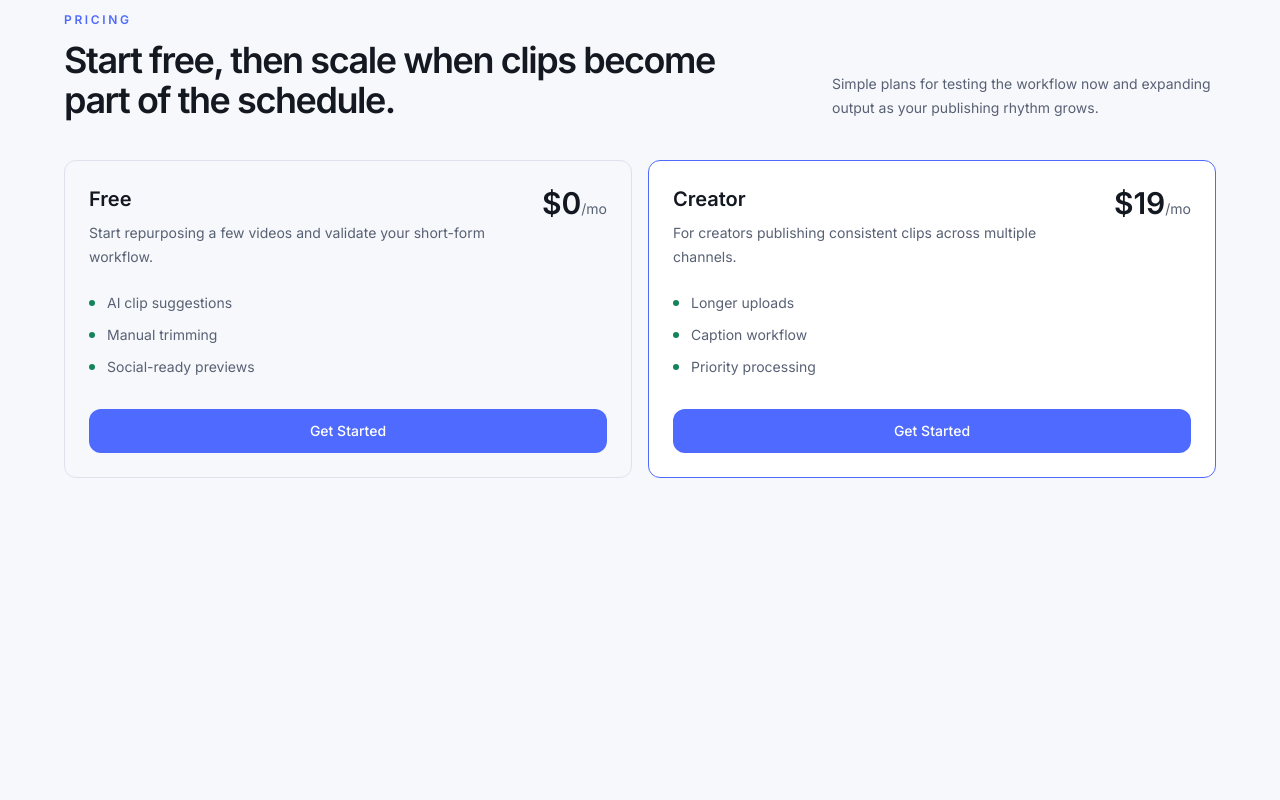
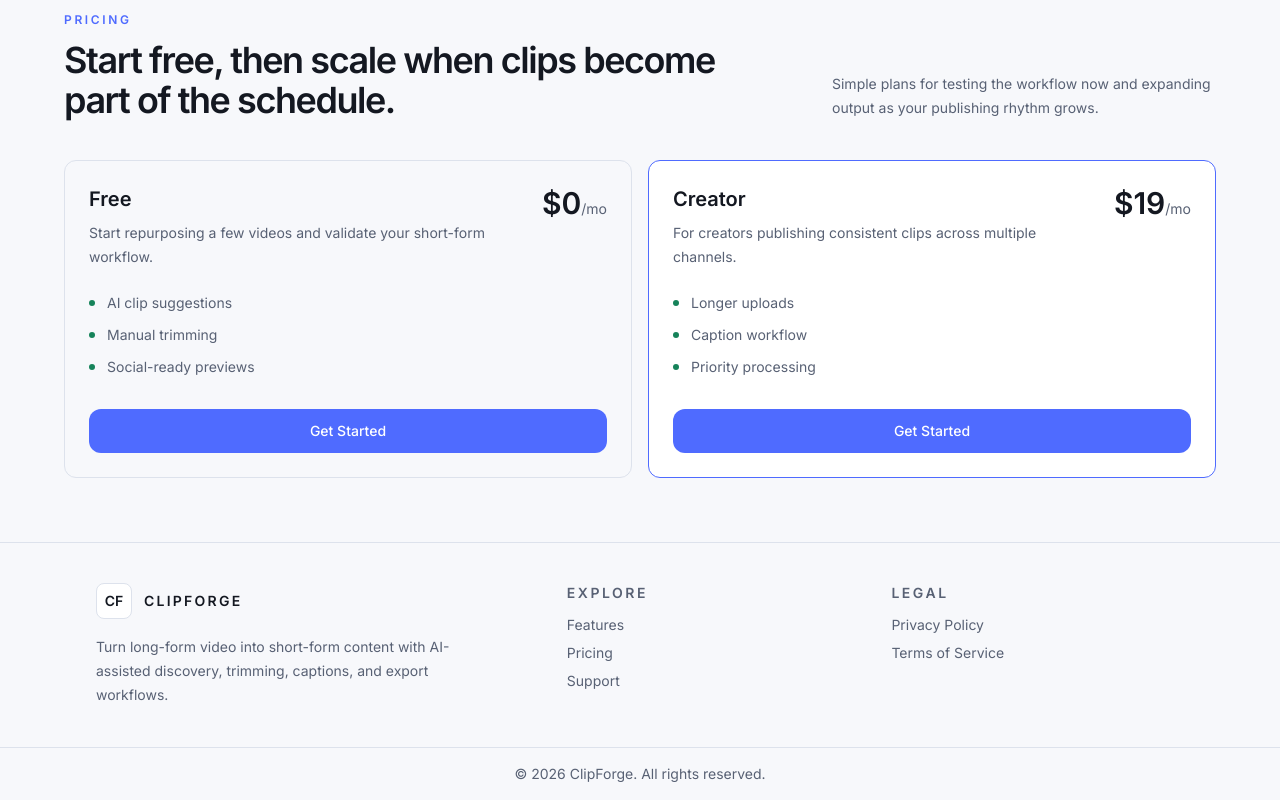
Before and after one commit to yupe23/ClipForge, a Next.js app: page / in a window 1280 px wide. Shown: the part 1644-2444 px from the top of the page. Before the commit the page ends 2186 px from the top, so only its background shows below. Built offline with nearby package versions, Linux system fonts and the light colour scheme; no server answers.

Commit message:
Add landing footer and legal pages

```diff
--- /dev/null
+++ b/app/privacy/page.tsx
@@ -0,0 +1,57 @@
+export default function PrivacyPolicyPage() {
+  return (
+    <main className="min-h-screen bg-[var(--background)] px-4 py-12 text-[var(--text-primary)] sm:px-6 lg:px-8">
+      <div className="mx-auto max-w-4xl">
+        <div className="mb-10">
+          <p className="text-xs font-semibold uppercase tracking-[0.22em] text-[var(--accent)]">Privacy</p>
+          <h1 className="mt-3 text-4xl font-semibold tracking-[-0.04em] text-[var(--text-primary)] sm:text-5xl">
+            Privacy Policy
+          </h1>
+        </div>
+
+        <div className="space-y-8">
+          <section className="rounded-xl border border-[var(--border)] bg-[var(--surface)] p-6 sm:p-8">
+            <h2 className="text-xl font-semibold text-[var(--text-primary)]">Overview</h2>
+            <p className="mt-3 text-base leading-7 text-[var(--text-secondary)]">
+              ClipForge is committed to protecting your privacy. This policy explains what information we collect,
+              how we use it, and the choices you have when using our platform.
+            </p>
+          </section>
+
+          <section className="rounded-xl border border-[var(--border)] bg-[var(--surface)] p-6 sm:p-8">
+            <h2 className="text-xl font-semibold text-[var(--text-primary)]">Information we collect</h2>
+            <p className="mt-3 text-base leading-7 text-[var(--text-secondary)]">
+              We may collect account information such as your name, email address, and authentication details, as
+              well as project data, uploaded media metadata, generated clips, and usage information needed to improve
+              the service.
+            </p>
+          </section>
+
+          <section className="rounded-xl border border-[var(--border)] bg-[var(--surface)] p-6 sm:p-8">
+            <h2 className="text-xl font-semibold text-[var(--text-primary)]">How we use information</h2>
+            <p className="mt-3 text-base leading-7 text-[var(--text-secondary)]">
+              Your information helps us provide account access, personalize workflows, support project history,
+              improve model quality, maintain security, and respond to support requests.
+            </p>
+          </section>
+
+          <section className="rounded-xl border border-[var(--border)] bg-[var(--surface)] p-6 sm:p-8">
+            <h2 className="text-xl font-semibold text-[var(--text-primary)]">Cookies and analytics</h2>
+            <p className="mt-3 text-base leading-7 text-[var(--text-secondary)]">
+              We may use cookies and similar technologies to remember your preferences, maintain session state, and
+              understand how visitors engage with our product. Analytics help us improve performance and reliability.
+            </p>
+          </section>
+
+          <section className="rounded-xl border border-[var(--border)] bg-[var(--surface)] p-6 sm:p-8">
+            <h2 className="text-xl font-semibold text-[var(--text-primary)]">Your choices</h2>
+            <p className="mt-3 text-base leading-7 text-[var(--text-secondary)]">
+              You may update account settings, manage your personal information, or request deletion of certain data
+              where applicable. We will process requests in accordance with our service commitments and applicable law.
+            </p>
+          </section>
+        </div>
+      </div>
+    </main>
+  );
+}
--- /dev/null
+++ b/app/terms/page.tsx
@@ -0,0 +1,56 @@
+export default function TermsOfServicePage() {
+  return (
+    <main className="min-h-screen bg-[var(--background)] px-4 py-12 text-[var(--text-primary)] sm:px-6 lg:px-8">
+      <div className="mx-auto max-w-4xl">
+        <div className="mb-10">
+          <p className="text-xs font-semibold uppercase tracking-[0.22em] text-[var(--accent)]">Legal</p>
+          <h1 className="mt-3 text-4xl font-semibold tracking-[-0.04em] text-[var(--text-primary)] sm:text-5xl">
+            Terms of Service
+          </h1>
+        </div>
+
+        <div className="space-y-8">
+          <section className="rounded-xl border border-[var(--border)] bg-[var(--surface)] p-6 sm:p-8">
+            <h2 className="text-xl font-semibold text-[var(--text-primary)]">Acceptance of terms</h2>
+            <p className="mt-3 text-base leading-7 text-[var(--text-secondary)]">
+              By creating an account or using ClipForge, you agree to these Terms of Service and any applicable
+              policies. If you do not agree with these terms, you should not use the service.
+            </p>
+          </section>
+
+          <section className="rounded-xl border border-[var(--border)] bg-[var(--surface)] p-6 sm:p-8">
+            <h2 className="text-xl font-semibold text-[var(--text-primary)]">Use of the service</h2>
+            <p className="mt-3 text-base leading-7 text-[var(--text-secondary)]">
+              You are responsible for the content you upload, your account security, and your compliance with
+              applicable laws and platform rules. We provide the service for lawful personal and business use.
+            </p>
+          </section>
+
+          <section className="rounded-xl border border-[var(--border)] bg-[var(--surface)] p-6 sm:p-8">
+            <h2 className="text-xl font-semibold text-[var(--text-primary)]">Content ownership</h2>
+            <p className="mt-3 text-base leading-7 text-[var(--text-secondary)]">
+              You retain ownership of the content you upload. By using the platform, you grant us the rights necessary
+              to process, transform, and deliver the service to you, including generating clips and exported assets.
+            </p>
+          </section>
+
+          <section className="rounded-xl border border-[var(--border)] bg-[var(--surface)] p-6 sm:p-8">
+            <h2 className="text-xl font-semibold text-[var(--text-primary)]">Service availability</h2>
+            <p className="mt-3 text-base leading-7 text-[var(--text-secondary)]">
+              We strive to keep the service reliable and available, but uptime, feature availability, and processing
+              times may vary depending on system load, maintenance, or third-party service dependencies.
+            </p>
+          </section>
+
+          <section className="rounded-xl border border-[var(--border)] bg-[var(--surface)] p-6 sm:p-8">
+            <h2 className="text-xl font-semibold text-[var(--text-primary)]">Termination</h2>
+            <p className="mt-3 text-base leading-7 text-[var(--text-secondary)]">
+              We may suspend or terminate access if a user violates these terms, engages in abusive conduct, or
+              otherwise poses a risk to the platform, other users, or the integrity of the service.
+            </p>
+          </section>
+        </div>
+      </div>
+    </main>
+  );
+}
--- a/components/landing/landing-page.tsx
+++ b/components/landing/landing-page.tsx
@@ -1,6 +1,7 @@
 import { HeroSection } from '@/components/landing/hero-section';
 import { PricingSection } from '@/components/landing/pricing-section';
 import { SiteHeader } from '@/components/landing/site-header';
+import Link from 'next/link';
 
 const features = [
   {
@@ -33,7 +34,73 @@ export function LandingPage({ isSignedIn }: LandingPageProps) {
         <FeaturesSection />
         <PricingSection isSignedIn={isSignedIn} />
       </main>
+      <Footer />
     </div>
+  );
+}
+
+function Footer() {
+  const year = new Date().getFullYear();
+
+  return (
+    <footer className="border-t border-[var(--border)] bg-[var(--background)]">
+      <div className="mx-auto grid max-w-6xl gap-8 px-4 py-10 sm:px-6 lg:grid-cols-[1.5fr_1fr_1fr] lg:px-8">
+        <div>
+          <div className="flex items-center gap-3">
+            <div className="flex h-9 w-9 items-center justify-center rounded-lg border border-[var(--border)] bg-[var(--surface)] text-sm font-semibold text-[var(--text-primary)]">
+              CF
+            </div>
+            <span className="text-sm font-semibold tracking-[0.16em] text-[var(--text-primary)]">CLIPFORGE</span>
+          </div>
+          <p className="mt-4 max-w-sm text-sm leading-6 text-[var(--text-secondary)]">
+            Turn long-form video into short-form content with AI-assisted discovery, trimming, captions, and export workflows.
+          </p>
+        </div>
+
+        <nav aria-label="Footer navigation" className="space-y-3">
+          <h3 className="text-sm font-semibold uppercase tracking-[0.18em] text-[var(--text-secondary)]">Explore</h3>
+          <ul className="space-y-2 text-sm text-[var(--text-secondary)]">
+            <li>
+              <Link href="#features" className="transition-colors hover:text-[var(--text-primary)]">
+                Features
+              </Link>
+            </li>
+            <li>
+              <Link href="#pricing" className="transition-colors hover:text-[var(--text-primary)]">
+                Pricing
+              </Link>
+            </li>
+            <li>
+              <Link href="/support" className="transition-colors hover:text-[var(--text-primary)]">
+                Support
+              </Link>
+            </li>
+          </ul>
+        </nav>
+
+        <nav aria-label="Legal navigation" className="space-y-3">
+          <h3 className="text-sm font-semibold uppercase tracking-[0.18em] text-[var(--text-secondary)]">Legal</h3>
+          <ul className="space-y-2 text-sm text-[var(--text-secondary)]">
+            <li>
+              <Link href="/privacy" className="transition-colors hover:text-[var(--text-primary)]">
+                Privacy Policy
+              </Link>
+            </li>
+            <li>
+              <Link href="/terms" className="transition-colors hover:text-[var(--text-primary)]">
+                Terms of Service
+              </Link>
+            </li>
+          </ul>
+        </nav>
+      </div>
+
+      <div className="border-t border-[var(--border)]">
+        <div className="mx-auto flex max-w-6xl items-center justify-center px-4 py-4 text-center text-sm text-[var(--text-secondary)] sm:px-6 lg:px-8">
+          © {year} ClipForge. All rights reserved.
+        </div>
+      </div>
+    </footer>
   );
 }
 
```
